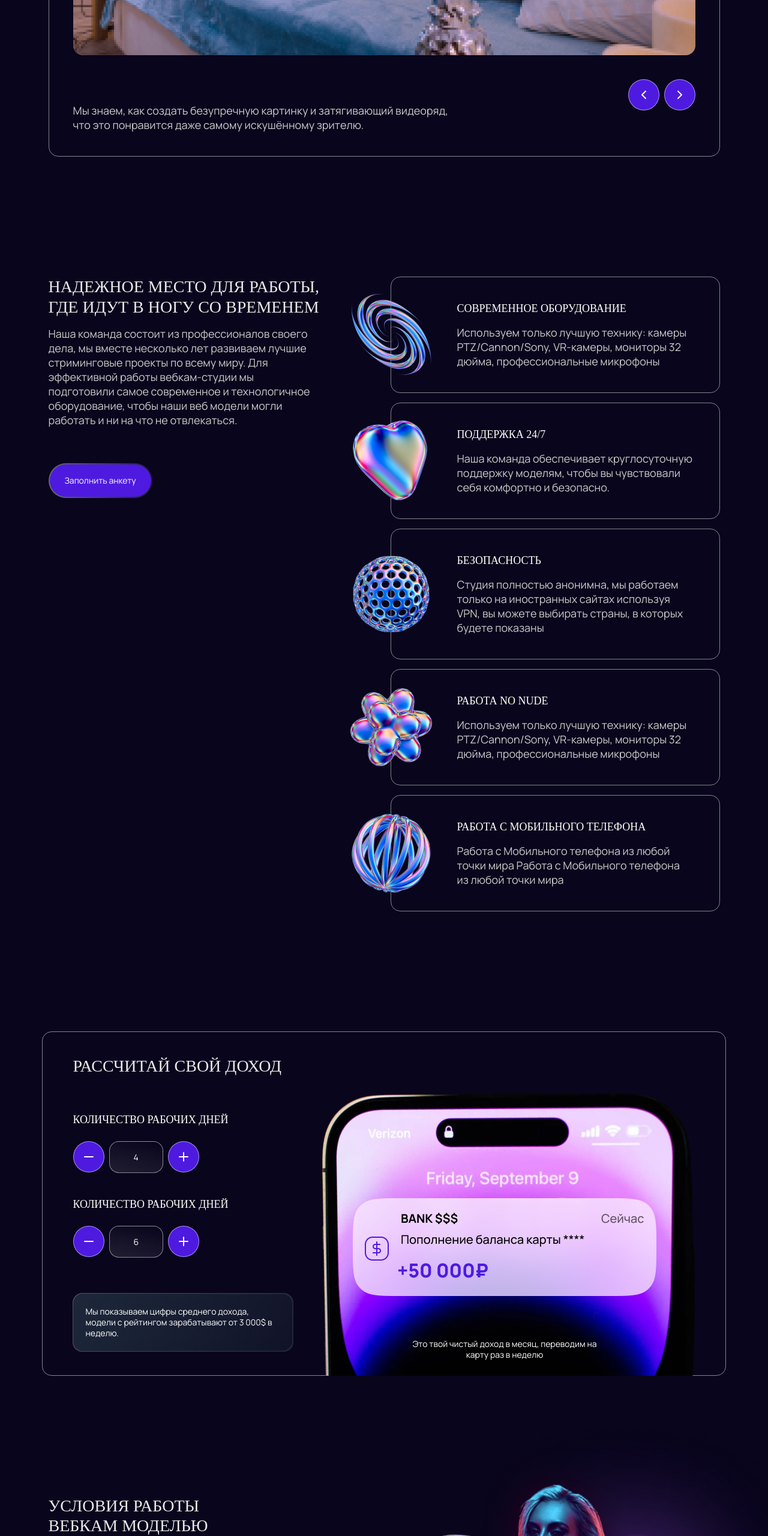
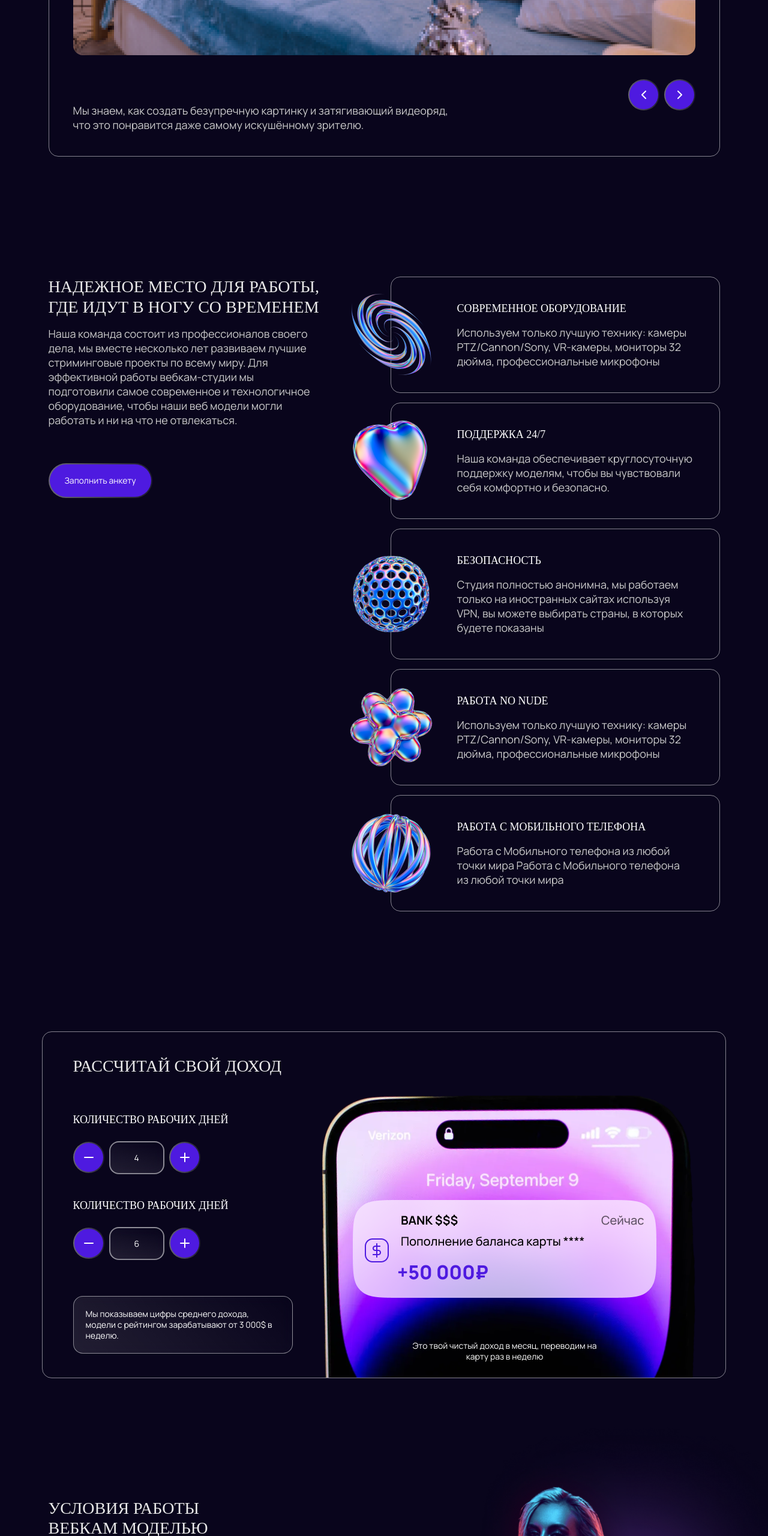
Before and after one commit to alchemycat/Stellar-Landing, a website: page src/index.html in a window 1280 px wide. Shown: the part 2420-4980 px from the top of the page at 60% size. Drawn offline with nearby package versions, Linux system fonts and the light colour scheme; files that its build step writes are made by us from their sources; files whose address does not match are found by name; a web font is replaced by a local one.

Commit message:
исправил обводки для кнопок и табличке еще в нескольких секциях

```diff
--- a/gulp/version.json
+++ b/gulp/version.json
@@ -1,3 +1,3 @@
 {
-    "main": "20230731140550"
+    "main": "20230731141428"
 }
--- a/src/html/calc.html
+++ b/src/html/calc.html
@@ -49,11 +49,8 @@
 
                 </div>
 
-                <div class="calc__desc gradient-block">
-                    <span class="gradient-bg">
-                        Мы показываем цифры среднего дохода, модели с рейтингом зарабатывают от 3 000$ в неделю.
-                    </span>
-                    <span class="gradient-border"></span>
+                <div class="calc__desc">
+                    Мы показываем цифры среднего дохода, модели с рейтингом зарабатывают от 3 000$ в неделю.
                 </div>
             </div>
             <div class="col-12 col-md-6 calc__phone">
--- a/src/html/cond.html
+++ b/src/html/cond.html
@@ -82,11 +82,8 @@
                 <div class="cond__img">
 
                 </div>
-                <div class="cond__tip gradient-block">
-                    <span class="gradient-bg text">
-                        Опыт работы моделью и знание английского языка будет твоим преимуществом
-                    </span>
-                    <span class="gradient-border"></span>
+                <div class="cond__tip">
+                    Опыт работы моделью и знание английского языка будет твоим преимуществом
                 </div>
             </div>
 
--- a/src/scss/components/_atmo.scss
+++ b/src/scss/components/_atmo.scss
@@ -47,6 +47,7 @@
     }
 
     &__arrow {
+        position: relative;
         border-radius: 50%;
         width: 52px;
         height: 52px;
@@ -54,7 +55,22 @@
         align-items: center;
         justify-content: center;
         background: var(--button-color);
-        border: 1px solid rgba(255,255,255,0.5);
+        $border: 2px;
+        background: var(--button-color);
+        background-clip: padding-box;
+        border: solid $border transparent;
+        border-radius: var(--border-radius-40);
+
+        &:before {
+          content: '';
+          position: absolute;
+          top: 0; right: 0; bottom: 0; left: 0;
+          margin: -$border;
+          border-radius: inherit;
+          background: linear-gradient(to right, rgba(255, 255, 255, 0.39), rgba(255, 255, 255, 0.09));
+          border-radius: var(--border-radius-30);
+          z-index: -1;
+        }
     }
 }
 
--- a/src/scss/components/_calc.scss
+++ b/src/scss/components/_calc.scss
@@ -32,22 +32,40 @@
         gap: 8px;
     }
     &__button {
+        position: relative;
         border-radius: 50%;
         width: 52px;
         height: 52px;
         background: var(--button-color);
         color: #fff;
-        border: 1px solid rgba(255,255,255,0.5);
+        // border: 1px solid rgba(255,255,255,0.5);
+        $border: 2px;
+        background: var(--button-color);
+        background-clip: padding-box;
+        border: solid $border transparent;
+        border-radius: var(--border-radius-40);
+
+        &:before {
+          content: '';
+          position: absolute;
+          top: 0; right: 0; bottom: 0; left: 0;
+          margin: -$border;
+          border-radius: inherit;
+          background: linear-gradient(to right, rgba(255, 255, 255, 0.39), rgba(255, 255, 255, 0.09));
+          border-radius: var(--border-radius-30);
+          z-index: -1;
+        }
         &:disabled {
             opacity: 0.4;
         }
     }
     &__board {
-        border: 1px solid rgba(255,255,255,0.5);
+        border: 2px solid rgba(255,255,255,0.5);
         border-radius: var(--border-radius-16);
         padding: 15px 40px;
         background: linear-gradient(14deg, rgba(255, 255, 255, 0.10) 0%, rgba(255, 255, 255, 0.00) 100%);
         backdrop-filter: blur(10px);
+
     }
 
     &__desc {
@@ -62,15 +80,16 @@
         font-weight: 400;
         margin-top: var(--content-offset-y);
         height: auto;
-        .gradient-bg {
-            height: auto;
-            padding: 20px;
-        }
+        background: linear-gradient(46deg, rgba(255, 255, 255, 0.10) 0%, rgba(255, 255, 255, 0.00) 100%);
+        backdrop-filter: blur(10px);
+        padding: 20px;
+        border-radius: var(--border-radius-16);
+        border: 1px solid rgba(255,255,255,0.5);
     }
 
     &__img {
         position: absolute;
-        bottom: 0px;
+        bottom: 1px;
         right: 50px;
         width: 638px;
         height: 470px;
--- a/src/scss/components/_cond.scss
+++ b/src/scss/components/_cond.scss
@@ -63,9 +63,17 @@
     }
 
     &__tip {
+        position: absolute;
         bottom: 65px;
         right: 200px;
-        width: 234px;
+        background: linear-gradient(33deg, rgba(255, 255, 255, 0.10) 0%, rgba(255, 255, 255, 0.00) 100%);
+        backdrop-filter: blur(10px);
+        border-radius: var(--border-radius-16);
+        border: 1px solid rgba(255,255,255,0.5);
+        padding: 20px;
+        max-width: 236px;
+        font-size: var(--fz-14);
+        line-height: var(--lh-18);
     }
 }
 
--- a/src/scss/style.scss
+++ b/src/scss/style.scss
@@ -205,12 +205,12 @@ body {
   background-color: var(--button-color);
   color: var(--text-color);
   width: fit-content;
+  text-align: center;
   $border: 2px;
   background: var(--button-color);
   background-clip: padding-box;
   border: solid $border transparent;
   border-radius: var(--border-radius-40);
-  text-align: center;
 
   &:before {
     content: '';
```
Also changed, not shown: dist/css/style.css, dist/index.html.
